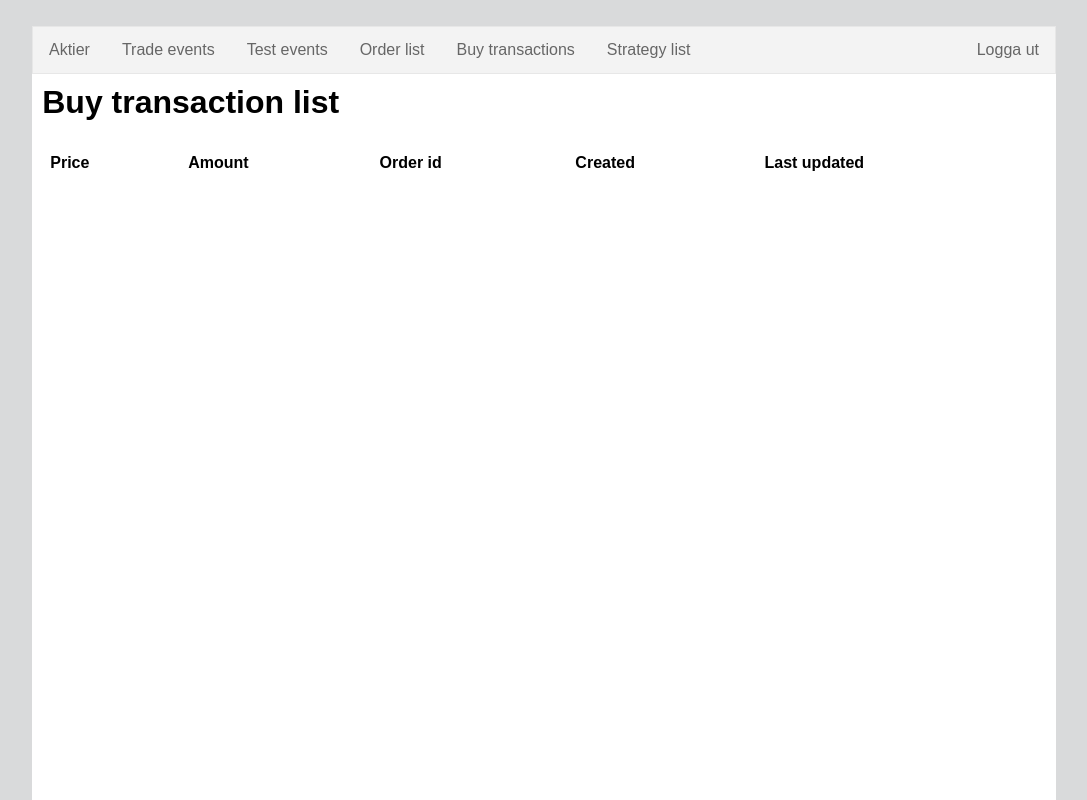
After one commit to Squaad99/trade-core, a Django app: page /order/buy-transaction-list/ in a window 1280 px wide. The commit adds this page. Shown: the whole page, without its empty margins (96-1183 px from the left). Run offline with Django 3.2, Linux system fonts and the light colour scheme; the visitor is signed in with stand-in values (Sample User, id 1); data that the repository does not hold is empty.

Commit message:
Fix buy and sell

```diff
--- a/dashboard/templates/dashboard.html
+++ b/dashboard/templates/dashboard.html
@@ -14,8 +14,9 @@
         <ul id="navbar">
             <li class="menuItem"><a href="{% url 'stock-list' %}">Aktier</a></li>
             <li class="menuItem"><a href="{% url 'event-list' 'check' %}">Trade events</a></li>
-            <li class="menuItem"><a href="{% url 'test-buy-and-sell' %}">Test buy and sell</a></li>
+            <li class="menuItem"><a href="{% url 'test-events' 'check' %}">Test events</a></li>
             <li class="menuItem"><a href="{% url 'order-list' %}">Order list</a></li>
+            <li class="menuItem"><a href="{% url 'buy-transaction-list' %}">Buy transactions</a></li>
             <li class="menuItem"><a href="{% url 'strategy-list' %}">Strategy list</a></li>
             <li class="menuItem" style="float: right;"><a href="{% url 'logout' %}">Logga ut</a></li>
         </ul>
--- a/event/lib/constants.py
+++ b/event/lib/constants.py
@@ -11,3 +11,8 @@ class EventCodes(enum.Enum):
 
     CHECK_TRADES_NAME = "Check-Trades"
     CHECK_TRADES_CODE = secrets.token_urlsafe(13)
+
+
+class OrderEnum(enum.Enum):
+    ORDER_ONGOING = "ONGOING"
+    ORDER_COMPLETED = "COMPLETED"
--- a/event/models.py
+++ b/event/models.py
@@ -9,6 +9,8 @@ class TradeSuiteEvent(models.Model):
     time_completed = models.CharField(max_length=50, default="")
     result = models.CharField(max_length=50, default="")
     error = models.CharField(max_length=2000, default="")
+    number_of_stocks = models.FloatField(default=0)
+    number_of_trades = models.FloatField(default=0)
     created = models.DateTimeField(auto_now_add=True)
 
     def __str__(self):
--- a/event/tasks.py
+++ b/event/tasks.py
@@ -1,7 +1,5 @@
 import pytz
-
 from datetime import datetime
-
 from avz_client.avz_client import AvzClient
 from event.lib.events import buy_and_place_orders
 from event.models import TradeSuiteEvent
@@ -24,7 +22,6 @@ def test_job():
                                         time_completed=now_time,
                                         custom_full=now_full)
 
-
     trade_suite_event.save()
 
 
@@ -45,7 +42,6 @@ def health_check_job():
                                         time_completed=now_time,
                                         custom_full=now_full)
     trade_suite_event.save()
-
 
 
 def buy_and_place_orders_job():
@@ -83,7 +79,6 @@ def buy_and_place_orders_job():
     trade_suite_event.save()
 
 
-
 def check_transactions_and_orders_job():
     job_name = "Check transactions and orders"
     now_datetime = datetime.now(pytz.timezone('Europe/Stockholm'))
--- a/event/templates/test_buy_sell.html
+++ /dev/null
@@ -1,6 +0,0 @@
-{% extends "dashboard.html" %}
-{% block content %}
-<div style="padding: 1%;">
-    <h1>Test Buy sell</h1>
-</div>
-{% endblock content %}
--- a/event/urls.py
+++ b/event/urls.py
@@ -1,14 +1,12 @@
 from django.urls import path
 from django_q.models import Schedule
 
-from event.views import EventListView, SchedulerStartView, TestBuyAndSellView
+from event.views import EventListView, SchedulerStartView, TestEventsView
 from manage import RUN_MODE
 
 urlpatterns = [
     path('start/<str:command>', EventListView.as_view(), name='event-list'),
-    path('scheduler-start/<str:command>', SchedulerStartView.as_view(), name='scheduler-start'),
-
-    path('test-buy-and-sell/', TestBuyAndSellView.as_view(), name='test-buy-and-sell'),
+    path('test-buy-and-sell/<str:command>', TestEventsView.as_view(), name='test-events'),
 ]
 
 if RUN_MODE:
--- a/order/models.py
+++ b/order/models.py
@@ -6,7 +6,7 @@ from strategy.models import StockStrategy
 class BuyTransaction(models.Model):
     price = models.FloatField()
     amount = models.FloatField()
-    order_id = models.CharField(max_length=30, blank=True)
+    order_id = models.CharField(max_length=30, blank=True, default="")
     created = models.DateTimeField(auto_now_add=True)
     last_updated = models.DateTimeField(auto_now=True)
 
--- /dev/null
+++ b/order/templates/buy_transactions_list.html
@@ -0,0 +1,26 @@
+{% extends "dashboard.html" %}
+{% block content %}
+<div style="padding: 1%;">
+
+    <h1>Buy transaction list</h1>
+    <table class="list-table" style="margin-top: 25px;">
+    <tr>
+        <th>Price</th>
+        <th>Amount</th>
+        <th>Order id</th>
+        <th>Created</th>
+        <th>Last updated</th>
+    </tr>
+    {% for transactions in buy_transaction_list %}
+        <tr>
+            <td>{{ transactions.price }}</td>
+            <td>{{ transactions.amount }}</td>
+            <td>{{ transactions.order_id }}</td>
+            <td>{{ transactions.created }}</td>
+            <td>{{ transactions.last_updated }}</td>
+        </tr>
+    {% endfor %}
+    </table>
+
+</div>
+{% endblock content %}
--- a/order/urls.py
+++ b/order/urls.py
@@ -1,10 +1,7 @@
 from django.urls import path
-from django_q.models import Schedule
-
-from event.views import EventListView, SchedulerStartView, TestBuyAndSellView
-from manage import RUN_MODE
-from order.views import OrderListView
+from order.views import OrderListView, BuyTransactionsListView
 
 urlpatterns = [
     path('order-list/', OrderListView.as_view(), name='order-list'),
+    path('buy-transaction-list/', BuyTransactionsListView.as_view(), name='buy-transaction-list'),
 ]
--- a/order/views.py
+++ b/order/views.py
@@ -4,7 +4,7 @@ from django.shortcuts import render
 # Create your views here.
 from django.views.generic import TemplateView
 
-from order.models import Order
+from order.models import Order, BuyTransaction
 
 
 class OrderListView(LoginRequiredMixin, TemplateView):
@@ -16,3 +16,14 @@ class OrderListView(LoginRequiredMixin, TemplateView):
         order_list.reverse()
         context['order_list'] = order_list
         return context
+
+
+class BuyTransactionsListView(LoginRequiredMixin, TemplateView):
+    template_name = "buy_transactions_list.html"
+
+    def get_context_data(self, **kwargs):
+        context = super().get_context_data(**kwargs)
+        buy_transaction_list = list(BuyTransaction.objects.all())
+        buy_transaction_list.reverse()
+        context['buy_transaction_list'] = buy_transaction_list
+        return context
```
Also changed, not shown: avz_client/avz_client.py (+5 -5 lines), event/lib/events.py (+9 -8 lines), event/templates/event_list.html (+11 -0 lines), event/templates/test_events.html (added, +10 -0 lines), event/tests/test_views.py (+1 -1 lines), event/views.py (+34 -5 lines), order/lib/order_handler.py (+3 -4 lines), event/migrations/0006_tradesuiteevent_number_of_stocks.py (added), event/migrations/0007_tradesuiteevent_number_of_trades.py (added), order/migrations/0003_alter_buytransaction_order_id.py (added).
